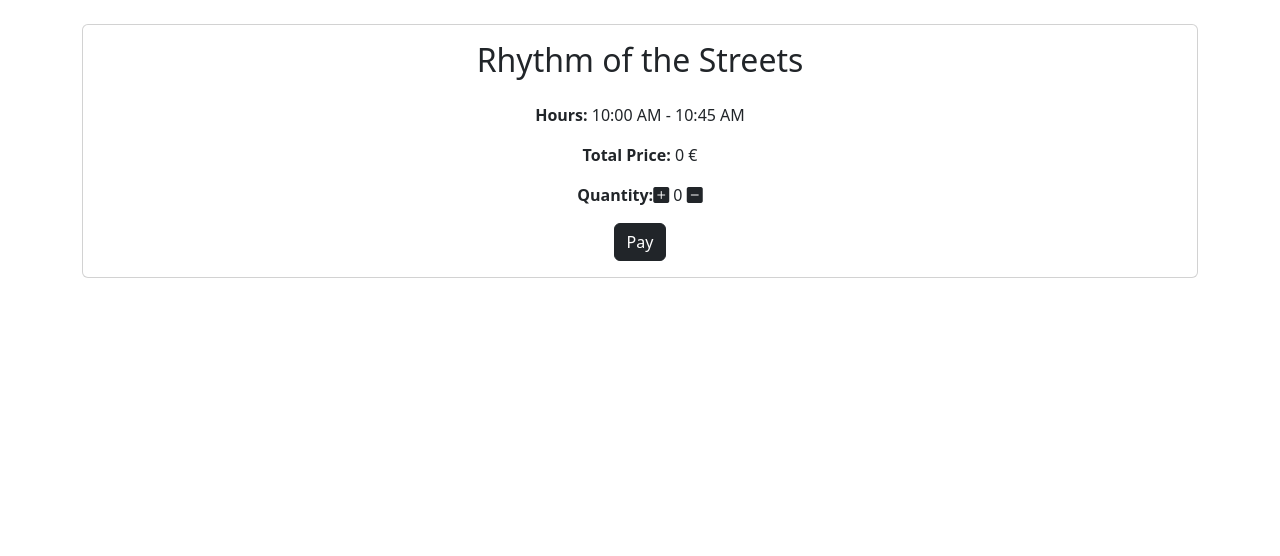
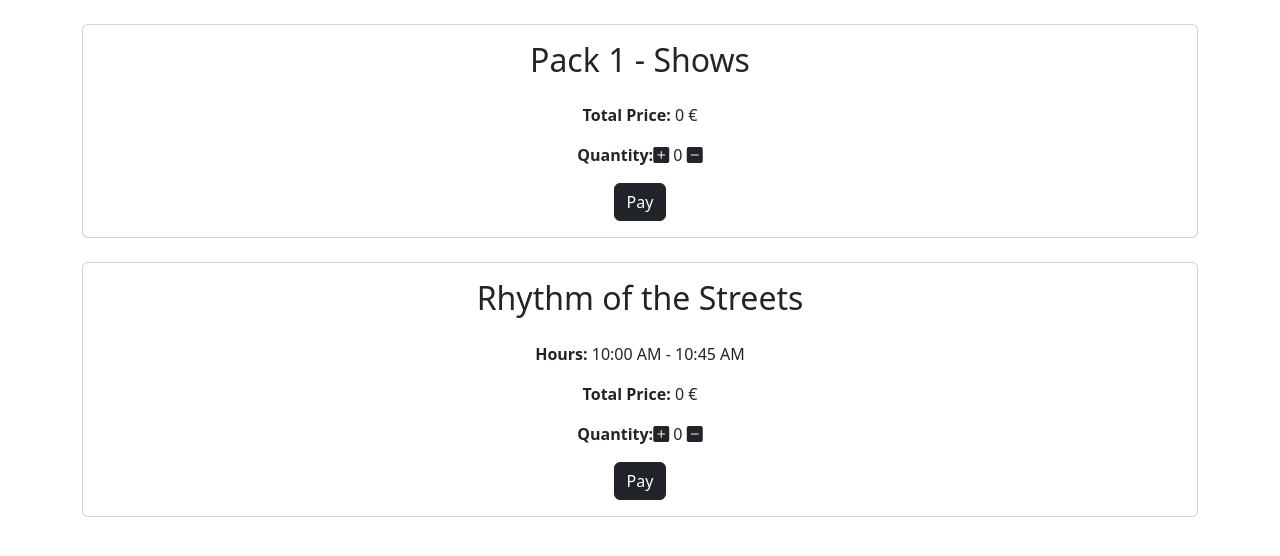
Before and after one commit to mperfeito/VibeStudioProject, a Vue app: page /payment/1/1 in a window 1280 px wide. Shown: the top 556 px of the page. Built offline with nearby package versions, Linux system fonts and the light colour scheme.

Commit message:
done payment packs and individual ticket

```diff
--- /dev/null
+++ b/src/components/EventsDisplay.vue
@@ -0,0 +1,67 @@
+<template>
+  <div class="container my-4">
+    <div v-if="selectedEvent" class="card">
+      <div class="card-body">
+        <h2 class="card-title text-center mb-4">{{ selectedEvent.name }}</h2>
+
+        <p class="card-text text-center mb-3">
+          <strong>Hours:</strong>
+          {{ selectedEvent.hours }}
+        </p>
+        <p class="card-text text-center mb-3">
+          <strong>Total Price:</strong>
+          {{ totalPrice() }} €
+        </p>
+        <p class="card-text text-center mb-3">
+          <strong>Quantity:</strong>
+          <i @click="addMoreTickets" class="bi bi-plus-square-fill"></i>
+          {{ ticketsNumber }}
+          <i @click="removeTickets" class="bi bi-dash-square-fill"></i>
+        </p>
+        <div class="text-center">
+          <button
+            @click="payEventTicket(selectedEvent.id)"
+            class="btn btn-dark"
+          >
+            Pay
+          </button>
+        </div>
+      </div>
+    </div>
+    <span>{{ message }}</span>
+  </div>
+</template>
+
+<script>
+export default {
+  data() {
+    return {
+      ticketsNumber: 0,
+    };
+  },
+  props: {
+    selectedEvent: Object,
+    message: String,
+  },
+  methods: {
+    payEventTicket(idEvent) {
+      if (this.ticketsNumber > 0) {
+        this.$emit("pay-event", idEvent, this.ticketsNumber);
+      }
+    },
+    addMoreTickets() {
+      this.ticketsNumber++;
+    },
+    removeTickets() {
+      if (this.ticketsNumber > 0) {
+        this.ticketsNumber--;
+      }
+    },
+    totalPrice() {
+      return this.ticketsNumber * this.selectedEvent.price;
+    },
+  },
+};
+</script>
+
+<style lang="scss" scoped></style>
--- /dev/null
+++ b/src/components/PacksDisplay.vue
@@ -0,0 +1,60 @@
+<template>
+  <div class="container my-4">
+    <div v-if="selectedPack" class="card">
+      <div class="card-body">
+        <h2 class="card-title text-center mb-4">{{ selectedPack.name }}</h2>
+        <div class="text-center">
+          <p class="card-text text-center mb-3">
+            <strong>Total Price:</strong>
+            {{ totalPrice() }} €
+          </p>
+          <p class="card-text text-center mb-3">
+            <strong>Quantity:</strong>
+            <i @click="addPacks" class="bi bi-plus-square-fill"></i>
+            {{ packsNumber }}
+            <i @click="removePacks" class="bi bi-dash-square-fill"></i>
+          </p>
+          <button @click="payPack(selectedPack.id)" class="btn btn-dark">
+            Pay
+          </button>
+        </div>
+
+      </div>
+    </div>
+    <span>{{ message }}</span>
+  </div>
+</template>
+
+<script>
+export default {
+  data() {
+    return {
+      packsNumber: 0,
+    };
+  },
+  props: {
+    selectedPack: Object,
+    message: String,
+  },
+  methods: {
+    payPack(idPack) {
+      if (this.packsNumber > 0) {
+        this.$emit("pay-pack", idPack, this.packsNumber);
+      }
+    },
+    addPacks() {
+      this.packsNumber++;
+    },
+    removePacks() {
+      if (this.packsNumber > 0) {
+        this.packsNumber--;
+      }
+    },
+    totalPrice() {
+      return this.packsNumber * this.selectedPack.price;
+    },
+  },
+};
+</script>
+
+<style lang="scss" scoped></style>
--- a/src/router/index.js
+++ b/src/router/index.js
@@ -31,7 +31,7 @@ const router = createRouter({
     component: () => import('../views/CalendarView.vue')
    },
    {
-    path:'/payment/:idEvent/:idPack',
+    path:'/payment/:idEvent?/:idPack?',
     name:'payment',
     component: () => import('../views/PaymentView.vue')
    },
--- a/src/stores/tickets.js
+++ b/src/stores/tickets.js
@@ -39,10 +39,10 @@ export const useTicketsStore = defineStore("tickets", {
   }),
 
   actions: {
-    buyTicket(ticketId) {
+    buyTicket(ticketId, quantity) {
       const ticket = this.tickets.find((t) => t.id === ticketId);
       if (ticket && ticket.availableTickets > 0) {
-        ticket.availableTickets--;
+        ticket.availableTickets -= quantity;
         return true;
       }
       return false;
--- a/src/views/CalendarView.vue
+++ b/src/views/CalendarView.vue
@@ -1,6 +1,6 @@
 <template>
+
   <div class="container my-4">
-    <!-- Shows Section -->
     <h2 class="text-center mb-4">Shows</h2>
     <div class="row">
       <div v-for="show in shows" :key="show.id" class="col-md-4 mb-4">
@@ -11,7 +11,9 @@
             <p class="card-text">Seats Available: {{ show.availableSeats }}</p>
           </div>
           <div class="text-end me-2 mb-2">
-            <router-link :to="{ name: 'payment', params: { idEvent: show.id } }">
+            <router-link
+              :to="{ name: 'payment', params: { idEvent: show.id } }"
+            >
               <i class="bi bi-plus-square-fill"></i>
             </router-link>
           </div>
@@ -19,7 +21,6 @@
       </div>
     </div>
 
-    <!-- Workshops Section -->
     <h2 class="text-center mb-4 mt-5">Workshops</h2>
     <div class="row">
       <div
@@ -31,10 +32,14 @@
           <div class="card-body">
             <h5 class="card-title">{{ workshop.name }}</h5>
             <p class="card-text">Type: {{ workshop.type }}</p>
-            <p class="card-text">Seats Available: {{ workshop.availableSeats }}</p>
+            <p class="card-text">
+              Seats Available: {{ workshop.availableSeats }}
+            </p>
           </div>
           <div class="text-end me-2 mb-2">
-            <router-link :to="{ name: 'payment', params: { idEvent: workshop.id , idPack: 1} }">
+            <router-link
+              :to="{ name: 'payment', params: { idEvent: workshop.id } }"
+            >
               <i class="bi bi-plus-square-fill"></i>
             </router-link>
           </div>
@@ -60,13 +65,15 @@ export default {
   },
   methods: {
     filterEvents() {
-      this.shows = this.store.events.filter(event => event.type.includes('show'));
-      this.workshops = this.store.events.filter(event => event.type.includes('workshop'));
+      this.shows = this.store.events.filter((event) =>
+        event.type.includes("show")
+      );
+      this.workshops = this.store.events.filter((event) =>
+        event.type.includes("workshop")
+      );
     },
   },
 };
 </script>
 
-<style scoped>
-
-</style>
+<style scoped></style>
--- a/src/views/PacksView.vue
+++ b/src/views/PacksView.vue
@@ -33,7 +33,7 @@
                 </ul>
               </div>
               <router-link
-                :to="{ name: 'payment', params: { idEvent: 1, idPack: t.id } }"
+                :to="{ name: 'payment', params: { idPack: t.id } }"
               >
                 <button class="btn btn-dark">Pay</button>
               </router-link>
@@ -50,9 +50,12 @@ import { useTicketsStore } from "@/stores/tickets.js";
 export default {
   data() {
     return {
+
       store: useTicketsStore(),
+
     };
   },
+
 };
 </script>
 
--- a/src/views/PaymentView.vue
+++ b/src/views/PaymentView.vue
@@ -1,79 +1,68 @@
 <template>
-  <div class="container my-4">
-    <div v-if="selectedEvent" class="card">
-      <div class="card-body">
-        <h2 class="card-title text-center mb-4">{{ selectedEvent.name }}</h2>
-
-        <p class="card-text text-center mb-3">
-          <strong>Hours:</strong>
-          {{ selectedEvent.hours }}
-        </p>
-        <p class="card-text text-center mb-3">
-          <strong>Total Price:</strong>
-          {{ totalPrice() }} €
-        </p>
-        <p class="card-text text-center mb-3">
-          <strong>Quantity:</strong>
-          <i @click="addMoreTickets" class="bi bi-plus-square-fill"></i>
-          {{ ticketsNumber }}
-          <i @click="removeTickets" class="bi bi-dash-square-fill"></i>
-        </p>
-        <div class="text-center">
-          <button
-            @click="payEventTicket(selectedEvent.id)"
-            class="btn btn-dark"
-          >
-            Pay
-          </button>
-
-        </div>
-      </div>
-    </div>
-    <span>{{ paymentMessage }}</span>
-
-
-  </div>
+  <PacksDisplay
+    :selectedPack="selectedPack"
+    @pay-pack="payPack"
+    :message="packMessage"
+  ></PacksDisplay>
+  <EventsDisplay
+    :selectedEvent="selectedEvent"
+    @pay-event="payIndividualTicket"
+    :message="ticketMessage"
+  ></EventsDisplay>
 </template>
 
 <script>
 import { useEventsStore } from "@/stores/events";
+import { useTicketsStore } from "@/stores/tickets";
+import PacksDisplay from "@/components/PacksDisplay.vue";
+import EventsDisplay from "@/components/EventsDisplay.vue";
 
 export default {
+  components: {
+    PacksDisplay,
+    EventsDisplay,
+  },
   data() {
     return {
       eventId: null,
-      store: useEventsStore(),
+      packId: null,
+      eventsStore: useEventsStore(),
+      ticketsStore: useTicketsStore(),
       selectedEvent: null,
-      ticketsNumber: 0,
-      paymentMessage: "",
+      selectedPack: null,
+      ticketMessage: "",
+      packMessage: "",
     };
   },
   mounted() {
     this.eventId = this.$route.params.idEvent;
-    this.selectedEvent = this.store.events.find(
-      (ticket) => ticket.id === Number(this.eventId)
+    this.selectedEvent = this.eventsStore.events.find(
+      (e) => e.id === Number(this.eventId)
+    );
+    this.packId = this.$route.params.idPack;
+    this.selectedPack = this.ticketsStore.tickets.find(
+      (t) => t.id === Number(this.packId)
     );
   },
   methods: {
-    payEventTicket(id) {
-      const sucess = this.store.buyIndividualEvent(id, this.ticketsNumber);
+    payPack(idPack, quantity) {
+      const sucess = this.ticketsStore.buyTicket(idPack, quantity);
       if (sucess) {
-        this.paymentMessage =
+        this.packMessage =
           "Your tickets have been purchased successfully! Thank you.";
       } else {
-        this.paymentMessage = "Purchase failed";
+        this.packMessage = "Purchase failed";
       }
     },
-    addMoreTickets() {
-      this.ticketsNumber++;
-    },
-    removeTickets() {
-      if (this.ticketsNumber > 0) {
-        this.ticketsNumber--;
+
+    payIndividualTicket(idEvent, quantity) {
+      const sucess = this.eventsStore.buyIndividualEvent(idEvent, quantity);
+      if (sucess) {
+        this.ticketMessage =
+          "Your tickets have been purchased successfully! Thank you.";
+      } else {
+        this.ticketMessage = "Purchase failed";
       }
-    },
-    totalPrice() {
-      return this.ticketsNumber * this.selectedEvent.price;
     },
   },
 };
```
Also changed, not shown: src/views/ShowsView.vue (deleted), src/views/WorkshopsView.vue (deleted).
